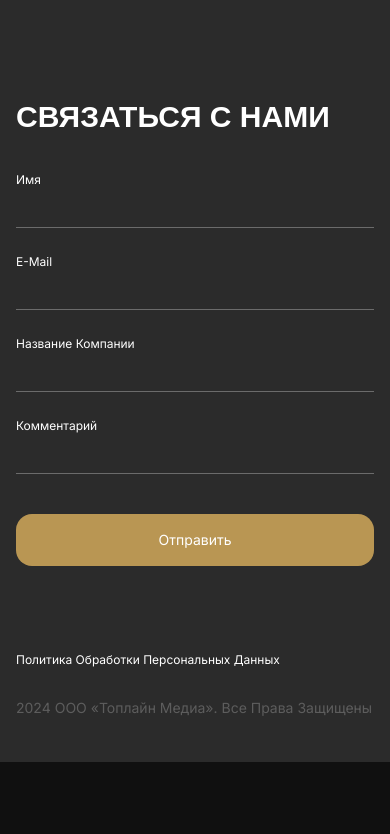
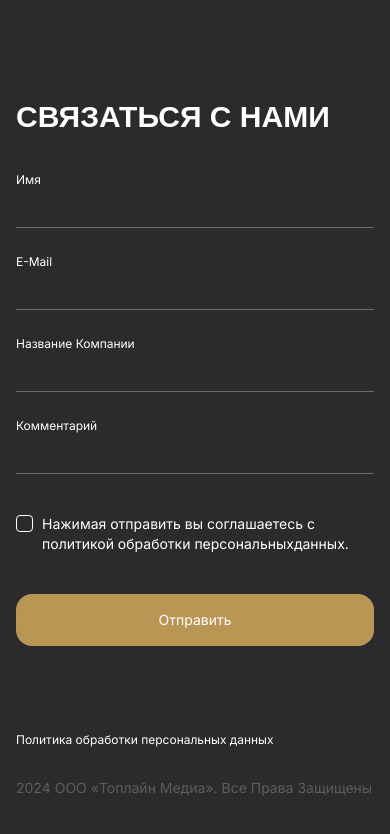
Before and after one commit to gilaniel/topline, a Next.js app: page /main in a window 390 px wide. Shown: the part 5318-6152 px from the top of the page. Before the commit the page ends 6080 px from the top, so only its background shows below. Built offline with nearby package versions, Linux system fonts and the light colour scheme; a web font is replaced by a local one.

Commit message:
Add files via upload

```diff
--- a/app/globals.css
+++ b/app/globals.css
@@ -194,3 +194,60 @@ input:-webkit-autofill:focus {
   transition: background-color 5000s ease-in-out 0s;
   caret-color: white;
 }
+
+.container-confirm input {
+  display: none;
+}
+
+.container-confirm {
+  position: relative;
+  cursor: pointer;
+  font-size: 20px;
+  user-select: none;
+  -webkit-tap-highlight-color: transparent;
+}
+
+.checkmark {
+  position: relative;
+  top: 0;
+  left: 0;
+  height: 18px;
+  width: 18px;
+  background-color: #2196f300;
+  border-radius: 4px;
+  transition: all 0.25s;
+}
+
+.container-confirm input:checked ~ .checkmark {
+  background-color: var(--gold);
+}
+
+/* Create the checkmark/indicator (hidden when not checked) */
+.checkmark:after {
+  content: "";
+  position: absolute;
+  transform: rotate(0deg);
+  border: 1px solid white;
+  left: 0;
+  top: 0;
+  width: 17px;
+  height: 17px;
+  border-radius: 4px;
+  transition: all 0.25s, border-width 0.1s;
+}
+
+.checkmark.invalid:after {
+  @apply border-red-500;
+}
+
+/* Show the checkmark when checked */
+.container-confirm input:checked ~ .checkmark:after {
+  left: 7px;
+  top: 4px;
+  width: 0.25em;
+  height: 0.5em;
+  border-color: #fff0 white white #fff0;
+  border-width: 0 0.15em 0.15em 0;
+  border-radius: 4px;
+  transform: rotate(45deg);
+}
--- /dev/null
+++ b/components/confirm.tsx
@@ -0,0 +1,38 @@
+import Link from "next/link";
+
+export const Confirm = ({
+  value,
+  onChange,
+  isError,
+}: {
+  value: boolean;
+  onChange: (e: React.ChangeEvent<HTMLInputElement>) => void;
+  isError: boolean;
+}) => {
+  return (
+    <label className="container-confirm flex items-start gap-2">
+      <input
+        type="checkbox"
+        checked={value}
+        onChange={onChange}
+        name="confirm"
+      />
+      <div
+        className={`checkmark translate-y-[1px]  ${isError ? "invalid" : ""}`}
+      ></div>
+      <span
+        className="text-white flex-1 text-[14px] font-[400] leading-[20px]"
+        style={{
+          fontFamily: "Inter",
+          textTransform: "initial",
+        }}
+      >
+        Нажимая отправить вы соглашаетесь с{" "}
+        <Link href="/privacy_policy" target="_blank">
+          политикой обработки персональных
+        </Link>
+        данных.
+      </span>
+    </label>
+  );
+};
--- a/components/footer.tsx
+++ b/components/footer.tsx
@@ -12,7 +12,7 @@ export const Footer = () => {
             alt=""
             width={294}
             height={30}
-            className="mb-[100px] md:mb-[200px]"
+            className="mb-[100px] lg:mb-[200px]"
           />
         </Link>
 
@@ -23,8 +23,11 @@ export const Footer = () => {
         <div className="flex flex-wrap gap-5">
           <Link
             href="/privacy_policy"
-            className="capitalize text-[12px] font-[400]"
-            style={{ fontFamily: "var(--font-family)" }}
+            className="text-[12px] font-[400]"
+            style={{
+              fontFamily: "var(--font-family)",
+              textTransform: "initial",
+            }}
           >
             Политика обработки персональных данных
           </Link>
--- a/components/form.tsx
+++ b/components/form.tsx
@@ -4,6 +4,8 @@ import { useState } from "react";
 import { Input } from "./ui/input";
 import { Button } from "./ui/button";
 import { cn } from "@/lib/utils";
+import { Success } from "./success";
+import { Confirm } from "./confirm";
 
 export const emailRegExp: any =
   /^(("[\w-\s]+")|([\w-]+(?:\.[\w-]+)*)|("[\w-\s]+")([\w-]+(?:\.[\w-]+)*))(@((?:[\w-]+\.)*\w[\w-]{0,66})\.([a-z]{2,6}(?:\.[a-z]{2})?)$)|(@\[?((25[0-5]\.|2[0-4][0-9]\.|1[0-9]{2}\.|[0-9]{1,2}\.))((25[0-5]|2[0-4][0-9]|1[0-9]{2}|[0-9]{1,2})\.){2}(25[0-5]|2[0-4][0-9]|1[0-9]{2}|[0-9]{1,2})\]?$)/i;
@@ -17,6 +19,7 @@ const DEFAULT_FIELDS = {
   email: "",
   company: "",
   desc: "",
+  confirm: false,
 };
 
 export const Form = ({
@@ -28,6 +31,7 @@ export const Form = ({
 }) => {
   const [fields, setFields] = useState(DEFAULT_FIELDS);
   const [error, setError] = useState<Errors>({});
+  const [isSuccess, setSuccess] = useState(false);
 
   const checkErrors = () => {
     let hasError = false;
@@ -51,14 +55,22 @@ export const Form = ({
   };
 
   const handleInputChange = (e: React.ChangeEvent<HTMLInputElement>) => {
-    const { name, value } = e.target;
+    const { name, value, checked } = e.target;
 
     setError((prev) => ({
       ...prev,
-      [name]: name === "email" ? !value.match(emailRegExp) : !value,
+      [name]:
+        name === "confirm"
+          ? !checked
+          : name === "email"
+          ? !value.match(emailRegExp)
+          : !value,
     }));
 
-    setFields((prev) => ({ ...prev, [name]: value }));
+    setFields((prev) => ({
+      ...prev,
+      [name]: name === "confirm" ? checked : value,
+    }));
   };
 
   const handleSubmit = async () => {
@@ -79,18 +91,26 @@ export const Form = ({
       setFields(DEFAULT_FIELDS);
 
       onOpenChange && onOpenChange(false);
+
+      setSuccess(true);
+
+      setTimeout(() => {
+        setSuccess(false);
+      }, 3500);
     } catch (error) {
       console.log(error);
     }
   };
 
   return (
+    <>
       <div
         className={cn(
           "flex flex-col max-w-[468px] lg:max-w-full lg:flex-row gap-10 items-end mb-20 [&>div]:w-full lg:[&>div]:w-auto",
           isModal && "lg:[&>div]:w-full lg:flex-col mb-0 mt-5"
         )}
       >
+        <div className="flex flex-col gap-10 basis-1/3">
           <Input
             label="Имя"
             isFlex
@@ -107,6 +127,9 @@ export const Form = ({
             value={fields.email}
             aria-invalid={!!error["email"]}
           />
+        </div>
+
+        <div className="flex flex-col gap-10 basis-1/3">
           <Input
             label="Название компании"
             isFlex
@@ -123,6 +146,14 @@ export const Form = ({
             value={fields.desc}
             aria-invalid={!!error["desc"]}
           />
+        </div>
+
+        <div className="flex flex-col gap-10 basis-1/3">
+          <Confirm
+            value={fields.confirm}
+            onChange={handleInputChange}
+            isError={error["confirm"]}
+          />
           <Button
             size="sm"
             onClick={handleSubmit}
@@ -131,5 +162,9 @@ export const Form = ({
             Отправить
           </Button>
         </div>
+      </div>
+
+      {isSuccess && <Success onCloseClick={setSuccess} />}
+    </>
   );
 };
--- /dev/null
+++ b/components/success.tsx
@@ -0,0 +1,43 @@
+import { useEffect, useRef } from "react";
+
+export const Success = ({
+  onCloseClick,
+}: {
+  onCloseClick: (state: boolean) => void;
+}) => {
+  const closeRef = useRef<HTMLDivElement>(null);
+
+  const handleCloseClick = (e: any) => {
+    if (closeRef.current && !closeRef.current.contains(e.target)) {
+      onCloseClick(false);
+      return;
+    }
+  };
+
+  useEffect(() => {
+    document.addEventListener("click", handleCloseClick);
+
+    return () => {
+      document.removeEventListener("click", handleCloseClick);
+    };
+  }, [closeRef]);
+
+  return (
+    <div className="fixed top-0 left-0 w-full h-full z-[12] flex items-center justify-center bg-black/80">
+      <div
+        className="max-w-[400px] bg-white rounded-[4px] p-10 text-center text-[18px] relative text-black inter"
+        ref={closeRef}
+        onClick={handleCloseClick}
+      >
+        <div
+          className="absolute right-5 top-5 w-[16px] h-[16px] cursor-pointer"
+          onClick={() => onCloseClick(false)}
+        >
+          <div className="w-full h-[2px] bg-gray-500 rotate-[45deg] absolute top-[6px]"></div>
+          <div className="w-full h-[2px] bg-gray-500 rotate-[135deg] absolute top-[6px]"></div>
+        </div>
+        Заявка успешно отправлена. Менеджер свяжется с вами в ближайшее время.
+      </div>
+    </div>
+  );
+};
```
Lines whose indentation alone changed are shown as unchanged.
